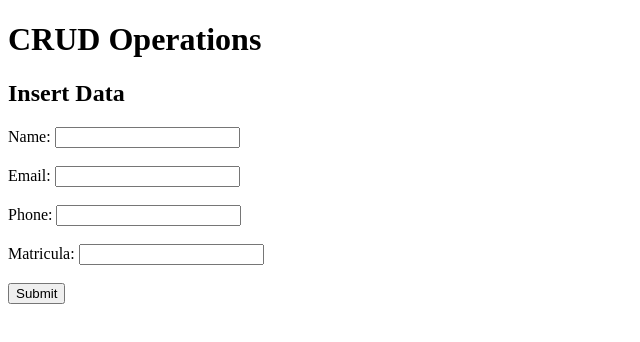
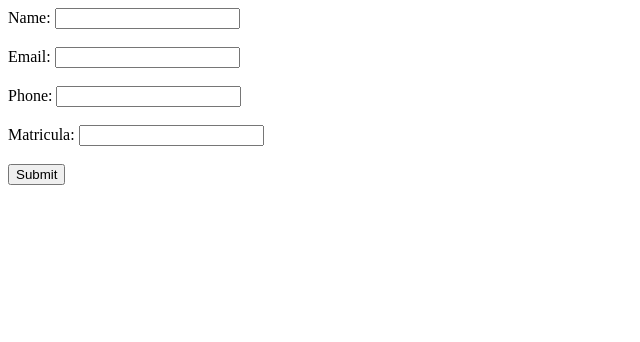
Before and after one commit to Brayan-chan/mongoform, a website: page public/index.html in a window 1280 px wide. Shown: the whole page, without its empty margins (0-640 px from the left). Drawn offline with Linux system fonts and the light colour scheme.

Commit message:
Agregar enlace a hoja de estilos en index.html

```diff
--- a/public/index.html
+++ b/public/index.html
@@ -4,11 +4,9 @@
     <meta charset="UTF-8">
     <meta name="viewport" content="width=device-width, initial-scale=1.0">
     <title>MongoDB</title>
+    <link rel="stylesheet" href="styles.css">
 </head>
 <body>
-    <h1>CRUD Operations</h1>
-
-    <h2>Insert Data</h2>
     <form action="/insert" method="POST">
         <label for="name">Name:</label>
         <input type="text" id="name" name="name" required><br><br>
```
